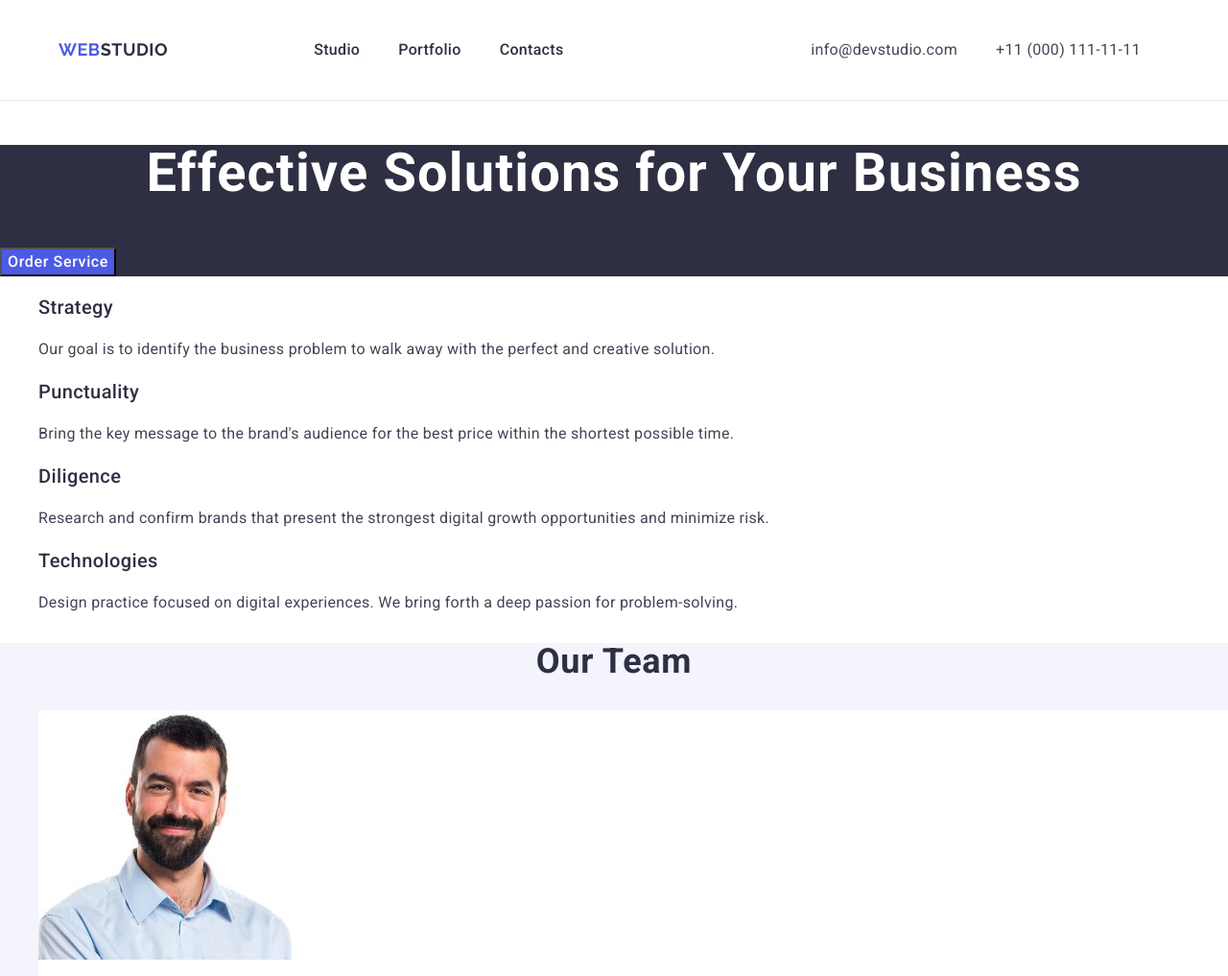
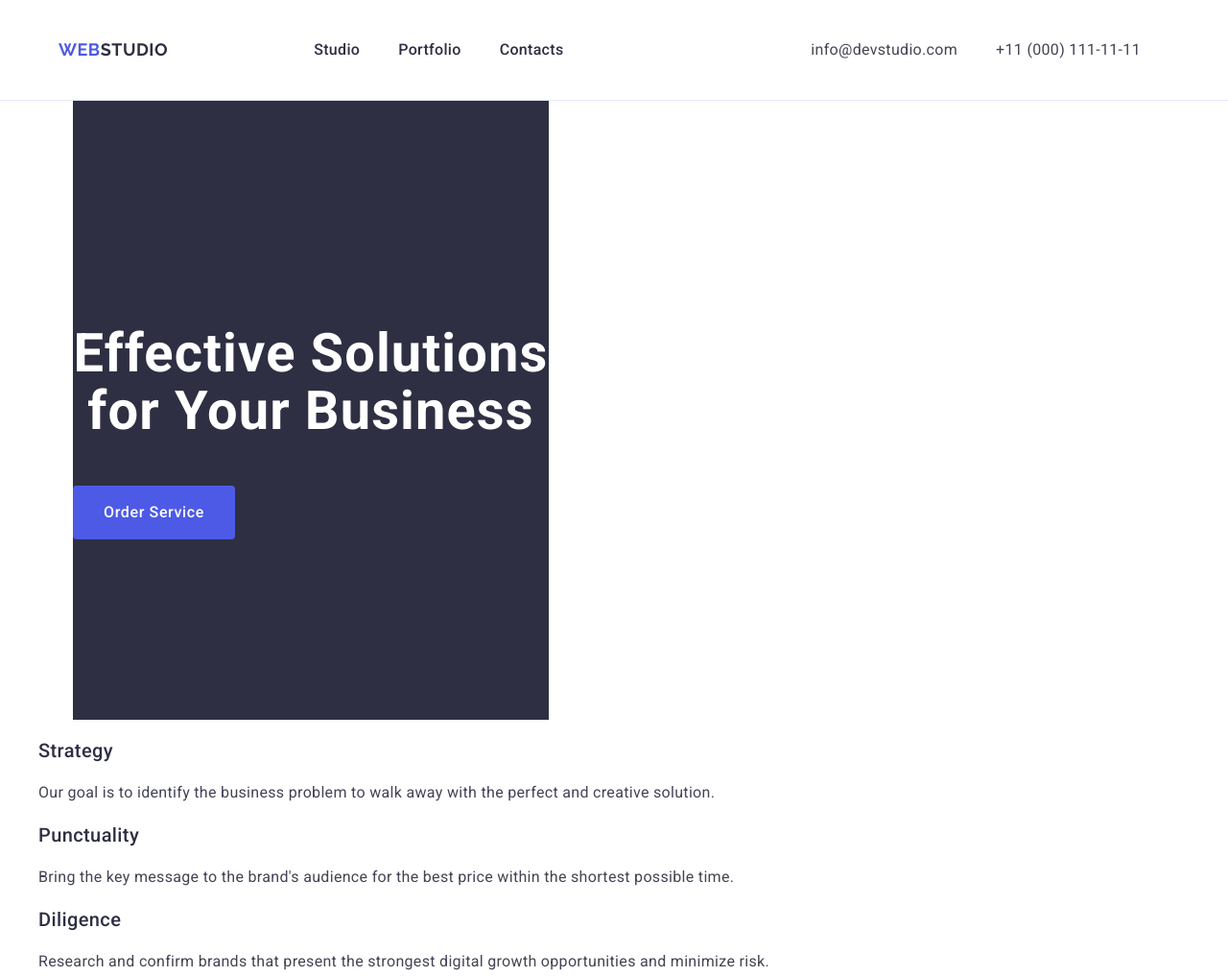
Before and after one commit to diana05gorbenko/goit-homework-03, a plain HTML site: page index.html in a window 1280 px wide. Shown: the top 1017 px of the page at 96% size. Drawn offline with nearby package versions, Linux system fonts and the light colour scheme.

Commit message:
goit-homework-03

```diff
--- a/css/styles.css
+++ b/css/styles.css
@@ -12,11 +12,10 @@ border-bottom: 1px solid #e7e9fc;
 }
 
 .container {
+    margin: 0 auto;
     width: 1158px;
-    margin-right: auto;
     padding: 0 15px;
     display: flex;
-    margin: 0 auto
 }
 
 .container-header {
@@ -109,6 +108,7 @@ body {
 /* Section 1 */
 .hero-image {
     background-color: #2E2F42;
+    padding: 188px 0;
 }
 
 .big-text {
@@ -118,6 +118,7 @@ body {
     line-height: 1.07;
     letter-spacing: 0.02em;
     text-align: center;
+    max-width: 496px;
 }
 
 .button {
@@ -127,8 +128,13 @@ body {
     line-height: 1.5;
     letter-spacing: 0.04em;
     color: #FFFFFF;
-    background-color: #4D5AE5;
+    background-color: #4d5ae5;
     cursor: pointer;
+    display: block;
+    min-width: 169px;
+    height: 56px;
+    border: none;
+    border-radius: 4px;
 }
 
 .button:focus,
@@ -225,8 +231,8 @@ body {
 }
 
 .footer-link {
+    margin-bottom: 16px;
     display: inline-block;
-    margin-bottom: 16px;
 }
 
 .footer-text {
--- a/index.html
+++ b/index.html
@@ -44,10 +44,12 @@
 
     <main>
             <!--Section one-->
-            <section class="hero-image">
-                <h1 class="big-text">Effective Solutions for Your Business</h1>
-                <button class="button" type="button">Order Service</button>
-            </section>
+            <div class="container">
+                <section class="hero-image">
+                    <h1 class="big-text">Effective Solutions for Your Business</h1>
+                    <button class="button" type="button">Order Service</button>
+                </section>
+            </div>
 
         <!--Section two-->
         <section>
```
